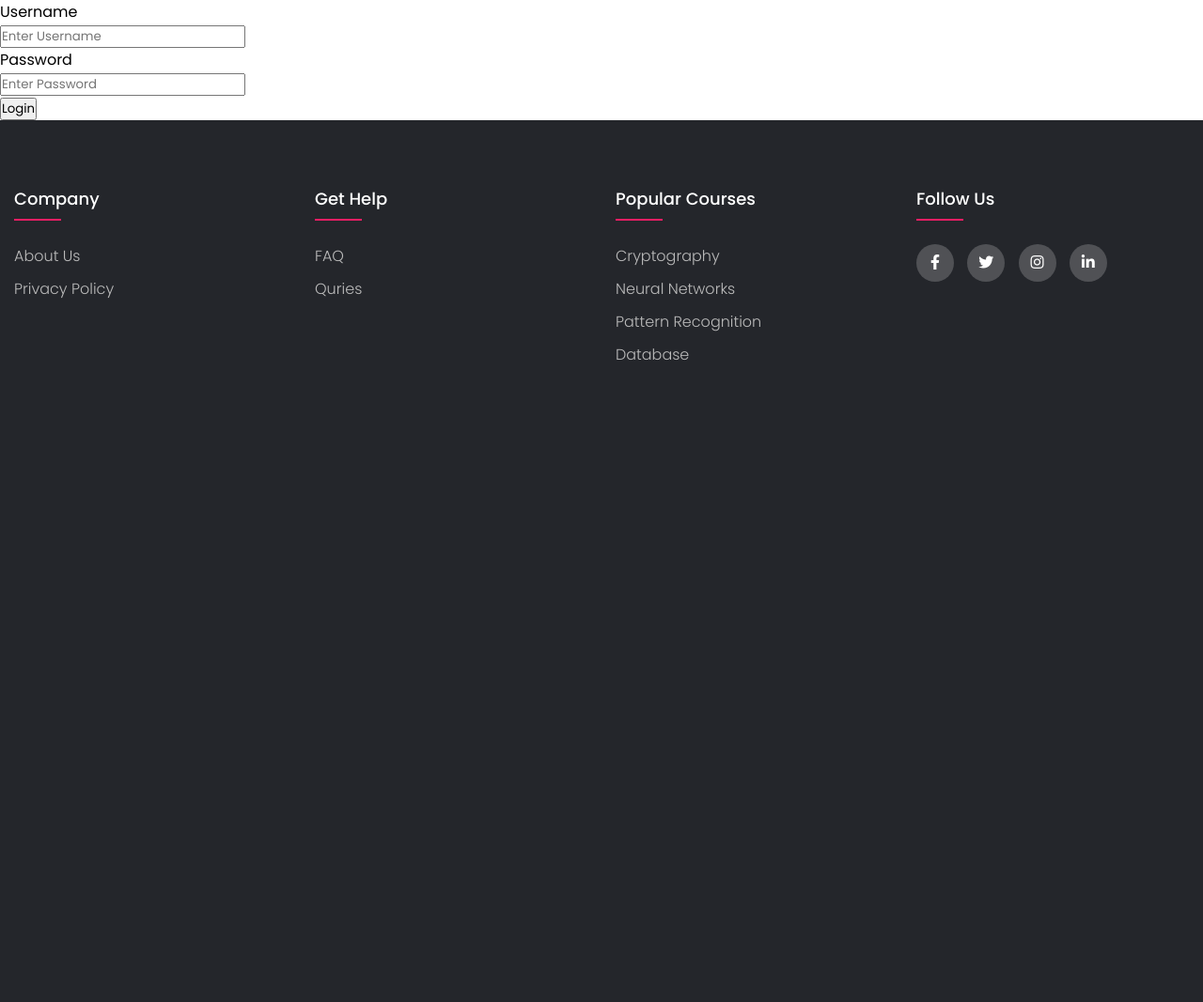
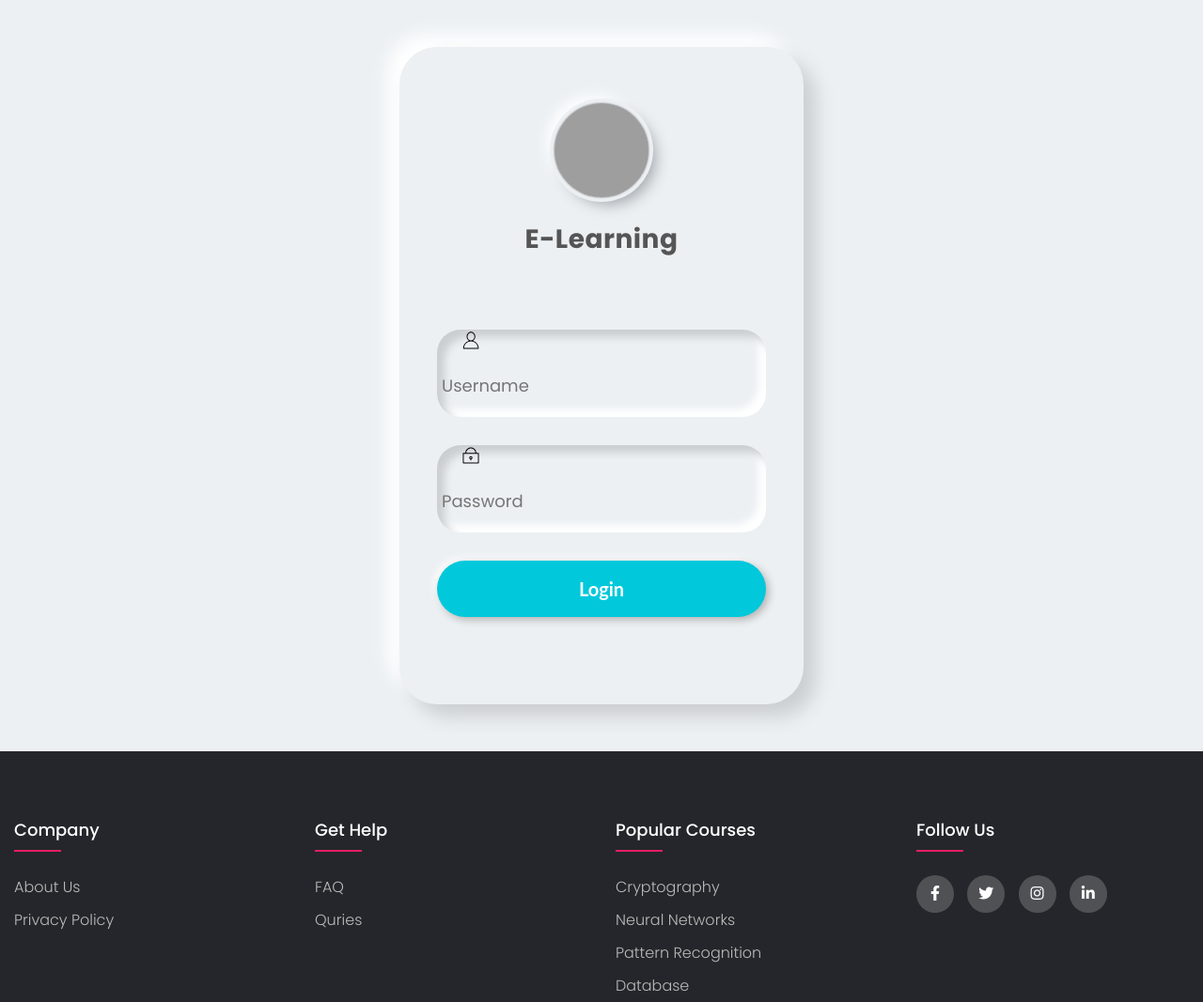
Before and after one commit to devyneX/E-learning, a Flask app: page /login in a window 1280 px wide. Shown: the part 70-1137 px from the top of the page at 94% size. Before the commit the page ends 454 px from the top, so only its background shows below. Run offline with Flask 2, Linux system fonts and the light colour scheme; parts of the project's set-up code (start-up, migrations or seed data) failed here and were passed over; some libraries are stand-ins or nearby versions; grey boxes are pictures that could not be loaded.

Commit message:
implemented and designed login page

```diff
--- a/website/static/style.css
+++ b/website/static/style.css
@@ -528,6 +528,98 @@ nav .content .links{
   color:#999;
   padding:1rem 0;
 }
+
+/* Login starts here */
+.login{
+  margin: 0;
+  height: 100vh;
+  width: 100vw;
+  overflow: hidden;
+  font-family: "Lato", sans-serif;
+  font-weight: 700;
+  display: flex;
+  align-items: center;
+  justify-content: center;
+  color: #555;
+  background-color: #ecf0f3;
+}
+
+.login_form{
+  width: 430px;
+  height: 700px;
+  padding: 60px 35px 35px 35px;
+  border-radius: 40px;
+  background-color: #ecf0f3;
+  box-shadow: 13px 13px 20px #cbced1,
+  -13px -13px 20px #fff;
+
+}
+
+.login_logo{
+  background: url("login_logo.jpg");
+  width: 100px;
+  height: 100px;
+  border-radius: 50%;
+  margin: 0 auto;
+  box-shadow: 0px 0px 2px #5f5f5f,
+  0px 0px 0px 5px #ecf0f3, 8px 8px 15px #a7aaaf,
+  -8px -8px 15px #fff;
+}
+.login_title{
+  text-align: center;
+  font-size: 28px;
+  padding-top: 24px;
+  letter-spacing: 0.5px;
+}
+.login_content{
+  width: 100%;
+  padding: 75px 5px 5px 5px;
+}
+
+.login_content input{
+  border: none;
+  outline: none;
+  background: none;
+  font-size: 18px;
+  color: #555;
+  padding: 20px 10px 20px 5px;
+}
+.username, .password{
+  margin-bottom: 30px;
+  border-radius: 25px;
+  box-shadow: inset 8px 8px 8px #cbced1,
+  inset -8px -8px 8px #fff;
+}
+
+.login_content svg{
+  height: 22px;
+  margin: 0 10px -3px 25px;
+}
+.login_btn{
+  outline: none;
+  border: none;
+  cursor: pointer;
+  width: 100%;
+  height: 60px;
+  border-radius: 30px;
+  font-size: 20px;
+  font-weight: 700;
+  font-family: "Lato", sans-serif;
+  color: #fff;
+  text-align: center;
+  background-color: #02c8db;
+  box-shadow: 3px 3px 8px #b1b1b1,
+  -3px -3px 8px #fff;
+}
+
+.login_btn:hover{
+  background-color: #50e5b9;
+}
+.login_btn:active{
+  background-color: #88ef9e;
+}
+
+
 /* Footer Style starts */
 .container{
   position: relative;
--- a/website/templates/login.html
+++ b/website/templates/login.html
@@ -3,13 +3,29 @@
 {% block title %}Login{% endblock%}
 
 {% block content %}
-<div>
-    <form method="POST">
-        <label for="username">Username</label><br>
-        <input type="text" placeholder="Enter Username" name="username" required><br>
-        <label for="password">Password</label><br>
-        <input type="password" placeholder="Enter Password" name="password" required><br>
-        <button type="submit">Login</button>
-    </form>
+<div class="login">
+    <div class="login_form">
+        <div class="login_logo"></div>
+        <div class="login_title">E-Learning</div>
+        <form method="post" class="login_content">
+            <div class="username">
+                <svg class="svg-icon" viewBox="0 0 20 20">
+                    <path
+                        d="M12.075,10.812c1.358-0.853,2.242-2.507,2.242-4.037c0-2.181-1.795-4.618-4.198-4.618S5.921,4.594,5.921,6.775c0,1.53,0.884,3.185,2.242,4.037c-3.222,0.865-5.6,3.807-5.6,7.298c0,0.23,0.189,0.42,0.42,0.42h14.273c0.23,0,0.42-0.189,0.42-0.42C17.676,14.619,15.297,11.677,12.075,10.812 M6.761,6.775c0-2.162,1.773-3.778,3.358-3.778s3.359,1.616,3.359,3.778c0,2.162-1.774,3.778-3.359,3.778S6.761,8.937,6.761,6.775 M3.415,17.69c0.218-3.51,3.142-6.297,6.704-6.297c3.562,0,6.486,2.787,6.705,6.297H3.415z">
+                    </path>
+                </svg>
+                <input type="username" class="user-input" placeholder="Username" name="username" required>
+            </div>
+            <div class="password">
+                <svg class="svg-icon" viewBox="0 0 20 20">
+                    <path
+                        d="M17.308,7.564h-1.993c0-2.929-2.385-5.314-5.314-5.314S4.686,4.635,4.686,7.564H2.693c-0.244,0-0.443,0.2-0.443,0.443v9.3c0,0.243,0.199,0.442,0.443,0.442h14.615c0.243,0,0.442-0.199,0.442-0.442v-9.3C17.75,7.764,17.551,7.564,17.308,7.564 M10,3.136c2.442,0,4.43,1.986,4.43,4.428H5.571C5.571,5.122,7.558,3.136,10,3.136 M16.865,16.864H3.136V8.45h13.729V16.864z M10,10.664c-0.854,0-1.55,0.696-1.55,1.551c0,0.699,0.467,1.292,1.107,1.485v0.95c0,0.243,0.2,0.442,0.443,0.442s0.443-0.199,0.443-0.442V13.7c0.64-0.193,1.106-0.786,1.106-1.485C11.55,11.36,10.854,10.664,10,10.664 M10,12.878c-0.366,0-0.664-0.298-0.664-0.663c0-0.366,0.298-0.665,0.664-0.665c0.365,0,0.664,0.299,0.664,0.665C10.664,12.58,10.365,12.878,10,12.878">
+                    </path>
+                </svg>
+                <input type="password" class="pass-input" placeholder="Password" name="password" required>
+            </div>
+            <button class="login_btn" type="submit">Login</button>
+        </form>
+    </div>
 </div>
 {% endblock%}
```
